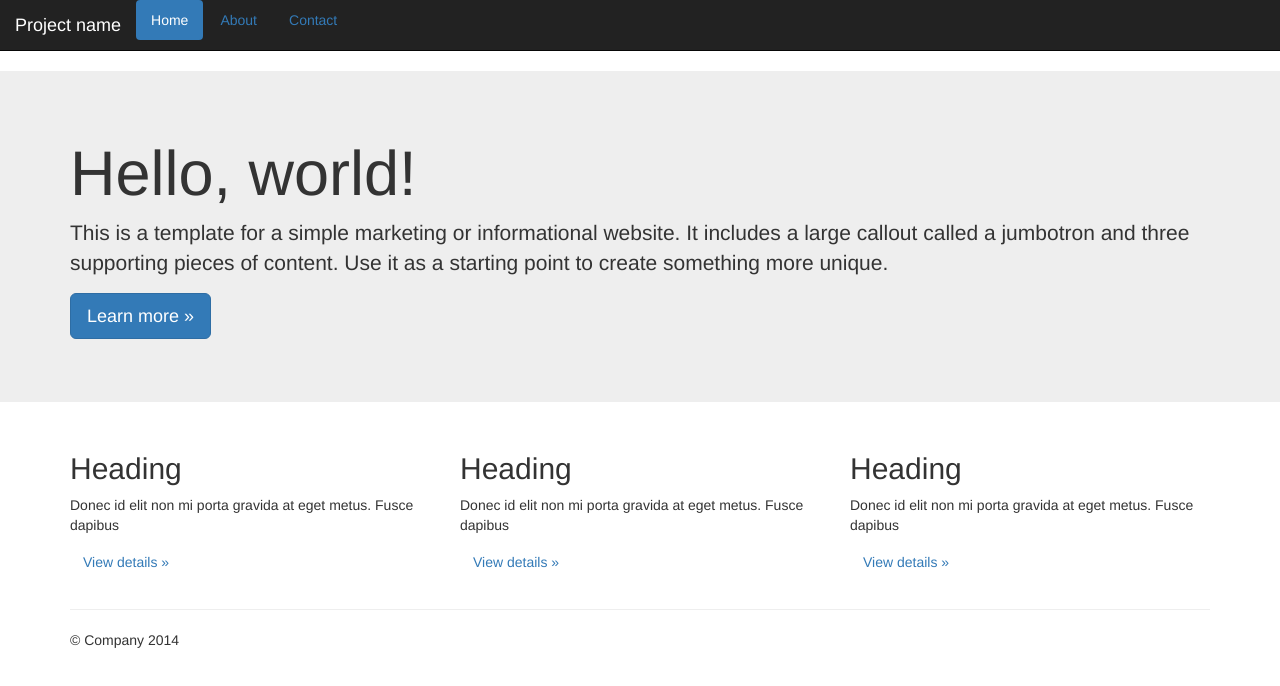
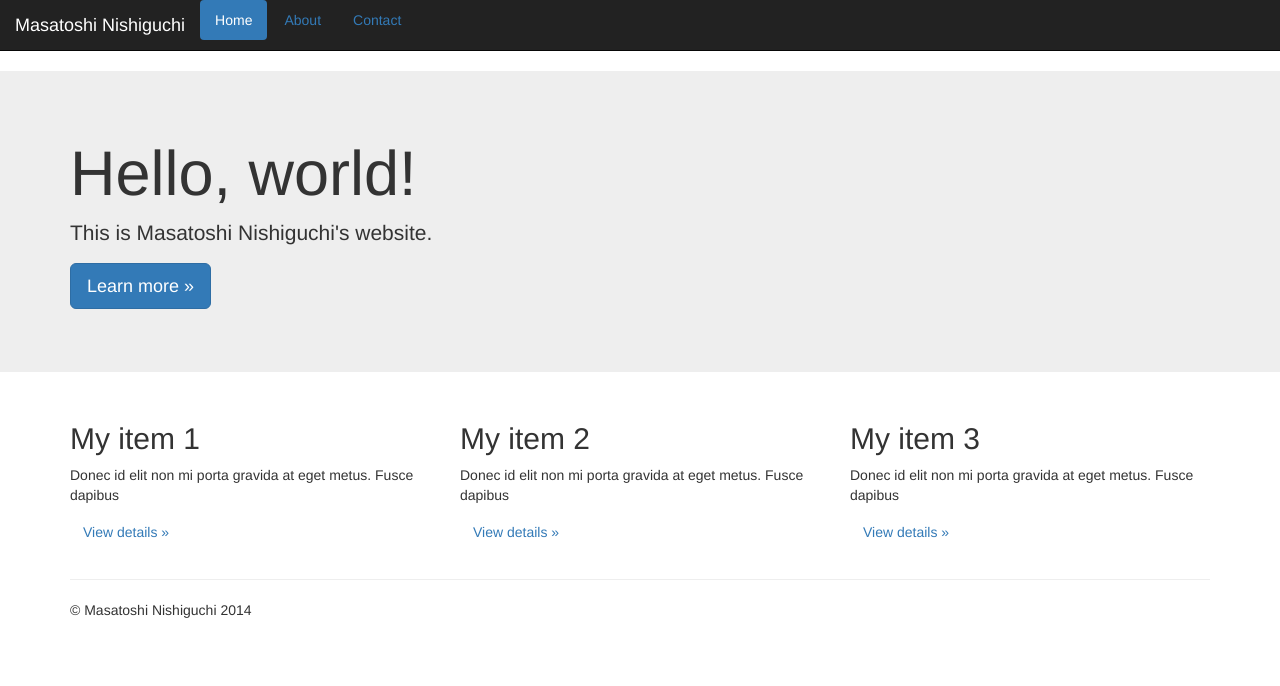
Before and after one commit to mnishiguchi/mnishiguchi_2015, a plain HTML site: page index.html in a window 1280 px wide. Drawn offline with nearby package versions, Linux system fonts and the light colour scheme.

Commit message:
Edit index

```diff
--- a/index.html
+++ b/index.html
@@ -9,9 +9,10 @@
     <!-- Bootstrap CSS -->
     <link rel="stylesheet" href="https://cdn.rawgit.com/twbs/bootstrap/v4-dev/dist/css/bootstrap.css">
   </head>
+
   <body>
     <nav class="navbar navbar-inverse navbar-static-top">
-      <a class="navbar-brand" href="#">Project name</a>
+      <a class="navbar-brand" href="#">Masatoshi Nishiguchi</a>
       <ul class="nav nav-pills">
         <li class="nav-item active">
           <a class="nav-link" href="#">Home <span class="sr-only">(current)</span></a>
@@ -29,10 +30,12 @@
     <div class="jumbotron">
       <div class="container">
         <h1>Hello, world!</h1>
-        <p>This is a template for a simple marketing or informational website.
-        It includes a large callout called a jumbotron and three supporting pieces of content.
-        Use it as a starting point to create something more unique.</p>
-        <p><a class="btn btn-primary btn-lg" href="#" role="button">Learn more &raquo;</a></p>
+        <p>This is Masatoshi Nishiguchi's website.</p>
+        <p>
+          <a class="btn btn-primary btn-lg" href="https://github.com/mnishiguchi" role="button">
+            Learn more &raquo;
+          </a>
+        </p>
       </div>
     </div>
 
@@ -40,17 +43,17 @@
       <!-- Example row of columns -->
       <div class="row">
         <div class="col-md-4">
-          <h2>Heading</h2>
+          <h2>My item 1</h2>
           <p>Donec id elit non mi porta gravida at eget metus. Fusce dapibus</p>
           <p><a class="btn btn-secondary" href="#" role="button">View details &raquo;</a></p>
         </div>
         <div class="col-md-4">
-          <h2>Heading</h2>
+          <h2>My item 2</h2>
           <p>Donec id elit non mi porta gravida at eget metus. Fusce dapibus</p>
           <p><a class="btn btn-secondary" href="#" role="button">View details &raquo;</a></p>
        </div>
         <div class="col-md-4">
-          <h2>Heading</h2>
+          <h2>My item 3</h2>
           <p>Donec id elit non mi porta gravida at eget metus. Fusce dapibus</p>
           <p><a class="btn btn-secondary" href="#" role="button">View details &raquo;</a></p>
         </div>
@@ -59,16 +62,9 @@
       <hr>
 
       <footer>
-        <p>&copy; Company 2014</p>
+        <p>&copy; Masatoshi Nishiguchi 2014</p>
       </footer>
     </div> <!-- /container -->
-
-    <!-- Bootstrap core JavaScript
-    ================================================== -->
-    <!-- Placed at the end of the document so the pages load faster -->
-    <script src="https://ajax.googleapis.com/ajax/libs/jquery/1.11.3/jquery.min.js"></script>
-    <script>window.jQuery || document.write('<script src="../../assets/js/vendor/jquery.min.js"><\/script>')</script>
-    <script src="../../dist/js/bootstrap.min.js"></script>
 
     <!-- jQuery first, then Bootstrap JS. -->
     <script src="https://ajax.googleapis.com/ajax/libs/jquery/2.1.4/jquery.min.js"></script>
```
